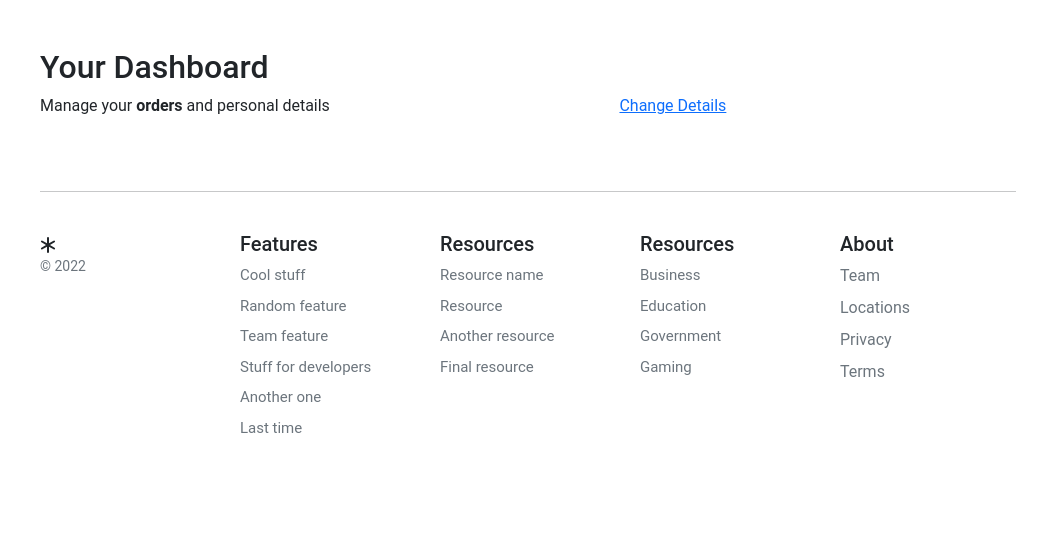
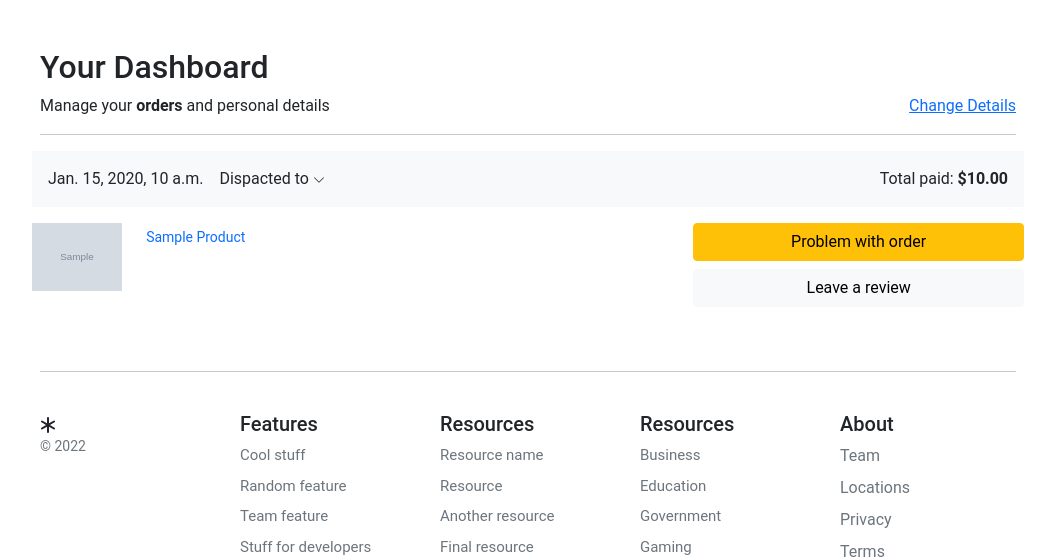
Before and after one commit to Danielvalev/django-ecommerce, a Django app: page /account/dashboard/ in a window 1280 px wide. Shown: the part 93-653 px from the top of the page, without its empty margins (112-1167 px from the left). Run offline with Django 3.2, Linux system fonts and the light colour scheme; a user stored in the database is signed in; tables that the repository leaves empty hold one stand-in row (values such as "Sample post"); grey boxes marked "Sample" are stand-in pictures; parts of the project's set-up code (start-up, migrations or seed data) failed here and were passed over.

Commit message:
[updated] orders and payments

```diff
--- a/ecommerce/account/views.py
+++ b/ecommerce/account/views.py
@@ -9,6 +9,7 @@ from .models import UserBase
 from django.contrib.auth import login, logout
 from django.contrib.auth.decorators import login_required
 from django.http import HttpResponse
+from orders.views import user_orders
 
 
 # Create your views here.
@@ -70,8 +71,8 @@ def edit_details(request):
         user_form = UserEditForm(instance=request.user)
 
     return render(request, 'account/user/edit_details.html', {
-                      'user_form': user_form
-                  })
+        'user_form': user_form
+    })
 
 
 @login_required
@@ -85,6 +86,7 @@ def delete_user(request):
 
 @login_required
 def dashboard(request):
+    orders = user_orders(request)
     return render(request, 'account/user/dashboard.html', {
-
+        'orders': orders,
     })
--- a/ecommerce/basket/basket.py
+++ b/ecommerce/basket/basket.py
@@ -1,5 +1,6 @@
 from store.models import Product
 from decimal import Decimal
+from django.conf import settings
 
 
 class Basket():
@@ -9,9 +10,9 @@ class Basket():
 
     def __init__(self, request):
         self.session = request.session
-        basket = self.session.get('skey')  # skey = session key
-        if 'skey' not in request.session:
-            basket = self.session['skey'] = {}
+        basket = self.session.get(settings.BASKET_SESSION_ID)
+        if settings.BASKET_SESSION_ID not in request.session:
+            basket = self.session[settings.BASKET_SESSION_ID] = {}
         self.basket = basket
 
     def add(self, product, qty):
@@ -50,7 +51,14 @@ class Basket():
         return sum(item['qty'] for item in self.basket.values())
 
     def get_total_price(self):
-        return sum(Decimal(item['price']) * item['qty'] for item in self.basket.values())
+        subtotal = sum(Decimal(item['price']) * item['qty'] for item in self.basket.values())
+        if subtotal == 0:
+            shipping = Decimal(0.00)
+        else:
+            shipping = Decimal(11.50)
+
+        total = subtotal + Decimal(shipping)
+        return total
 
     def delete(self, product):
         """
@@ -76,3 +84,8 @@ class Basket():
 
     def save(self):
         self.session.modified = True  # Save the changes in the session
+
+    def clear(self):
+        # Remove basket from session
+        del self.session[settings.BASKET_SESSION_ID]
+        self.save()
--- a/ecommerce/orders/views.py
+++ b/ecommerce/orders/views.py
@@ -25,3 +25,13 @@ def add(request):
                                          quantity='qty')
         response = JsonResponse({'success': 'Return something'})
         return response
+
+
+def payment_confirmation(data):
+    Order.objects.filter(order_key=data).update(billing_status=True)  # Change the status of billing
+
+
+def user_orders(request):
+    user_id = request.user.id
+    orders = Order.objects.filter(user_id=user_id).filter(billing_status=True)
+    return orders
--- a/ecommerce/payment/urls.py
+++ b/ecommerce/payment/urls.py
@@ -5,7 +5,7 @@ app_name = 'payment'
 
 urlpatterns = [
     path('', views.basket_view, name='basket'),
-    # path('orderplaced/', views.order_placed, name='order_placed'),
+    path('orderplaced/', views.order_placed, name='order_placed'),
     # path('error/', views.Error.as_view(), name='error'),
-    # path('webhook/', views.stripe_webhook),
+    path('webhook/', views.stripe_webhook),
 ]
--- a/ecommerce/templates/account/user/dashboard.html
+++ b/ecommerce/templates/account/user/dashboard.html
@@ -1,4 +1,4 @@
-{% extends '../../store/base.html' %}
+{% extends "../../store/base.html" %}
 {% load static %}
 {% block title %}Basket Summary{% endblock %}
 {% block content %}
@@ -11,10 +11,78 @@
         <div class="col-12 d-flex justify-content-between">
             <div>Manage your <b>orders</b> and personal details</div>
             <div><a href="{% url 'account:edit_details' %}">Change Details</a></div>
-            <hr>
         </div>
-        <div class="container" style="max-width: 1000px">
+        <hr/>
+    </div>
+    <div class="container" style="max-width: 1000px">
+        {% for order in orders %}
+        <div class="row g-3">
+
+            <div class="col-12 bg-light p-3 d-flex justify-content-between">
+                <div class="d-flex d-flex-inline">
+
+                    <div class="pe-3">{{ order.created }}</div>
+                    <div class="dropdown">
+                        <a class="text-reset text-decoration-none dropdown-toggle" href="#" role="link"
+                           id="dropdownLink" data-bs-toggle="dropdown" aria-expanded="false">
+                            Dispacted to
+                            <svg xmlns="http://www.w3.org/2000/svg" width="12" height="12" fill="currentColor"
+                                 class="bi bi-chevron-down" viewBox="0 0 16 16">
+                                <path fill-rule="evenodd"
+                                      d="M1.646 4.646a.5.5 0 0 1 .708 0L8 10.293l5.646-5.647a.5.5 0 0 1 .708.708l-6 6a.5.5 0 0 1-.708 0l-6-6a.5.5 0 0 1 0-.708z"/>
+                            </svg>
+                        </a>
+
+                        <ul class="dropdown-menu" aria-labelledby="dropdownLink">
+                            <li class="item small">{{ order.full_name }}</li>
+                            <li class="item small">{{ order.address1 }}</li>
+                            <li class="item small">{{ order.address2 }}</li>
+                            <li class="item small">{{ order.post_code }}</li>
+                        </ul>
+                    </div>
+
+                </div>
+                <div class="text-end">
+                    Total paid: <span class="fw-bold">${{ order.total_paid }}</span>
+                </div>
+            </div>
+            <div class="col-md-5 col-lg-4 order-md-last p-0 order-3">
+                <div class="d-grid gap-2 ">
+                    <button class="btn btn-warning" type="button">Problem with order</button>
+                    <button class="btn btn-light" type="button">Leave a review</button>
+                </div>
+            </div>
+
+            <div class="col-md-7 col-lg-8 p-0">
+
+                {% for item in order.items.all %}
+
+                <div class="card mb-3 border-0">
+                    <div class="row g-0">
+                        <div class="col-md-2 d-none d-md-block">
+                            <img class="img-fluid" style="width:90px" src="{{ item.product.image.url }}"/>
+                        </div>
+                        <div class="col-md-10">
+                            <div class="card-body p-1">
+                                <a class="text-decoration-none" href="{{ item.product.get_absolute_url }}">
+                                    <p class="card-text small">{{ item.product|title }}</p>
+                                </a>
+                            </div>
+                        </div>
+                    </div>
+                </div>
+
+
+                {% endfor %}
+
+
+            </div>
+
         </div>
+        {% endfor %}
+
     </div>
 </main>
+
+
 {% endblock %}
```
Also changed, not shown: ecommerce/core/settings.py (+7 -1 lines), ecommerce/payment/views.py (+35 -0 lines), ecommerce/templates/payment/orderplaced.html (added, +41 -0 lines).
